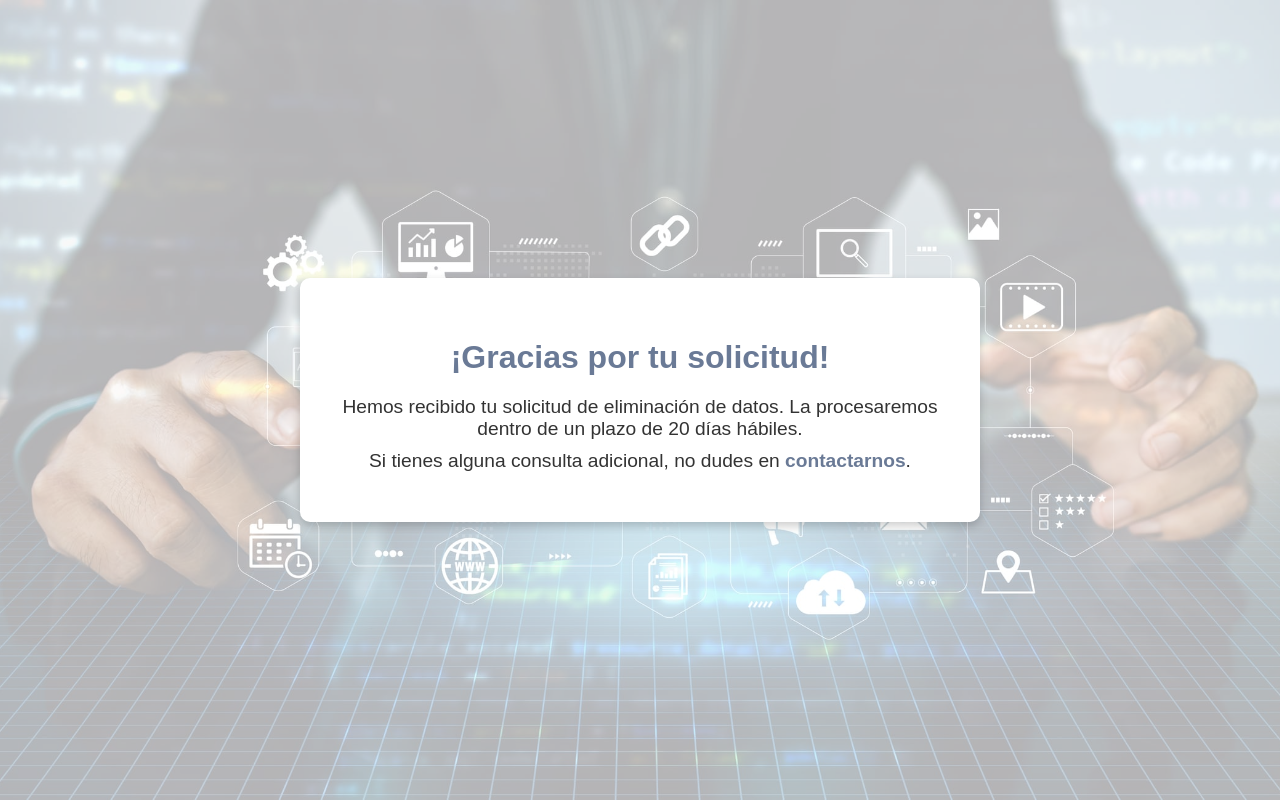
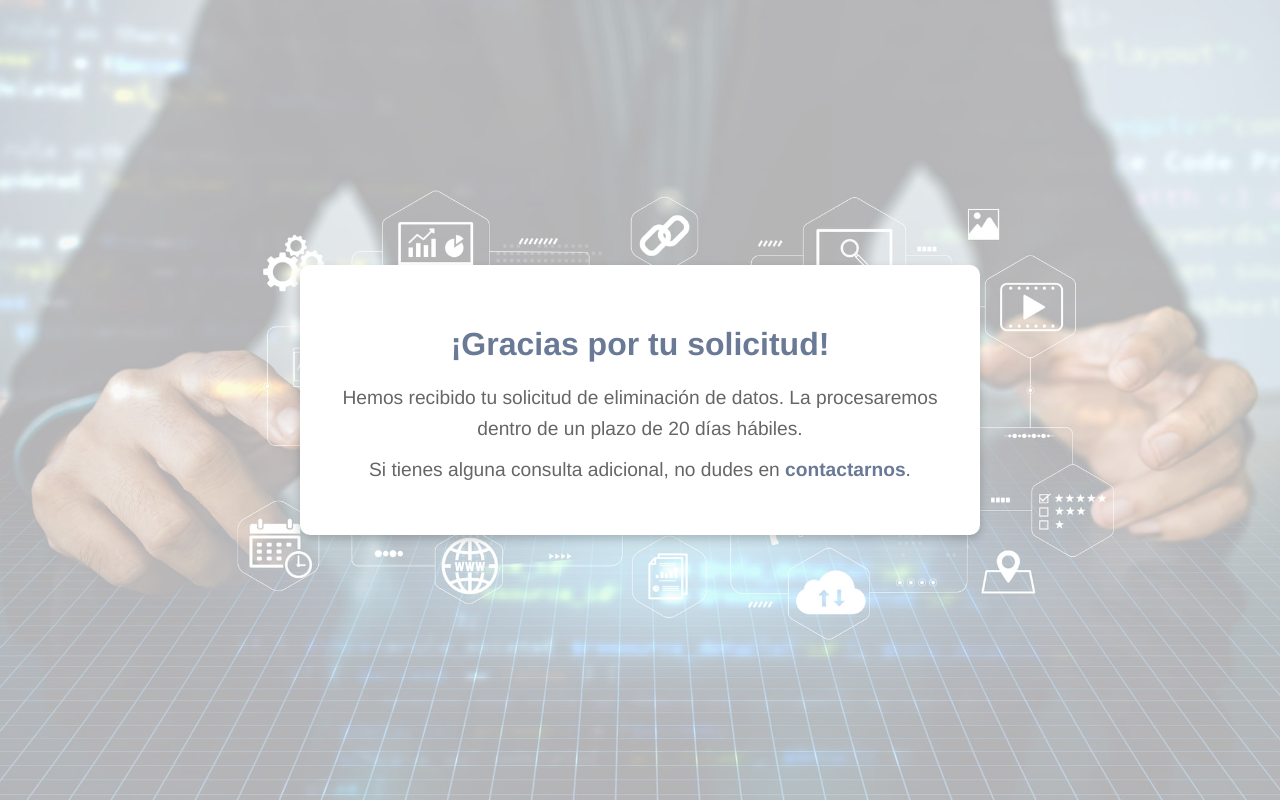
Before and after one commit to gestionesbv/gestiones_bv, a plain HTML site: page gracias.html in a window 1280 px wide. Drawn offline with Linux system fonts and the light colour scheme.

Commit message:
gracias.html

```diff
--- a/gracias.html
+++ b/gracias.html
@@ -5,10 +5,12 @@
   <meta name="viewport" content="width=device-width, initial-scale=1.0">
   <title>Gracias por tu Solicitud - Gestiones BV</title>
   <style>
-    /* CSS general */
-    body {
+    /* Ajustes globales */
+    html, body {
       margin: 0;
-      font-family: Arial, sans-serif;
+      padding: 0;
+      height: 100%;
+      font-family: 'Helvetica', sans-serif;
       display: flex;
       justify-content: center;
       align-items: center;
@@ -16,7 +18,6 @@
       color: #333;
     }
 
-    /* Superposición de fondo con transparencia */
     .background-overlay {
       position: fixed;
       top: 0;
@@ -25,43 +26,59 @@
       height: 100%;
       background: url('https://gestionesbv.github.io/gestiones_bv/Como-crear-una-estrategia-de-marketing-en-redes-sociales-01.png') no-repeat center center fixed;
       background-size: cover;
-      opacity: 0.3; /* Transparencia del fondo al 30% */
-      z-index: -1; /* Coloca la capa detrás del contenido */
+      opacity: 0.3;
+      z-index: -1;
     }
 
     .message-box {
-      background: #ffffff; /* Fondo blanco sólido */
-      padding: 40px; /* Espaciado interno */
-      border-radius: 10px; /* Bordes redondeados */
-      box-shadow: 0 4px 10px rgba(0, 0, 0, 0.2); /* Sombra para dar relieve */
-      max-width: 600px; /* Ancho máximo */
-      width: 100%; /* Asegura que se adapte a pantallas más pequeñas */
+      background: #ffffff;
+      padding: 40px;
+      border-radius: 10px;
+      box-shadow: 0 4px 10px rgba(0, 0, 0, 0.2);
+      max-width: 600px;
+      width: 90%;
       text-align: center;
     }
 
-    h1 {
+    .message-box h1 {
       color: #6a7a96;
+      font-size: 2em;
       margin-bottom: 20px;
     }
 
-    p {
+    .message-box p {
+      color: #666;
+      font-size: 1.2rem;
       margin: 10px 0;
-      font-size: 1.2rem;
+      line-height: 1.6;
     }
 
-    a {
+    .message-box a {
       color: #6a7a96;
       text-decoration: none;
       font-weight: bold;
     }
 
-    a:hover {
+    .message-box a:hover {
       text-decoration: underline;
+    }
+
+    @media (max-width: 768px) {
+      .message-box {
+        padding: 20px;
+      }
+
+      .message-box h1 {
+        font-size: 1.8em;
+      }
+
+      .message-box p {
+        font-size: 1rem;
+      }
     }
   </style>
 </head>
 <body>
-  <!-- Superposición para la imagen de fondo -->
   <div class="background-overlay"></div>
 
   <div class="message-box">
```
